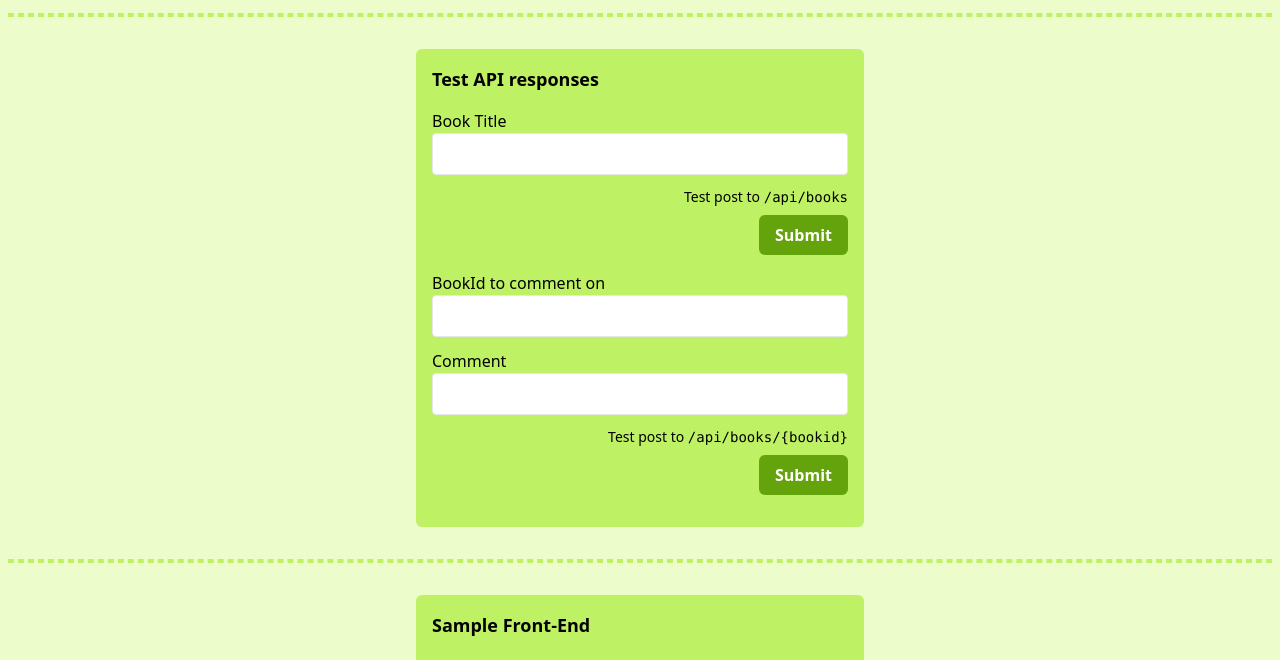
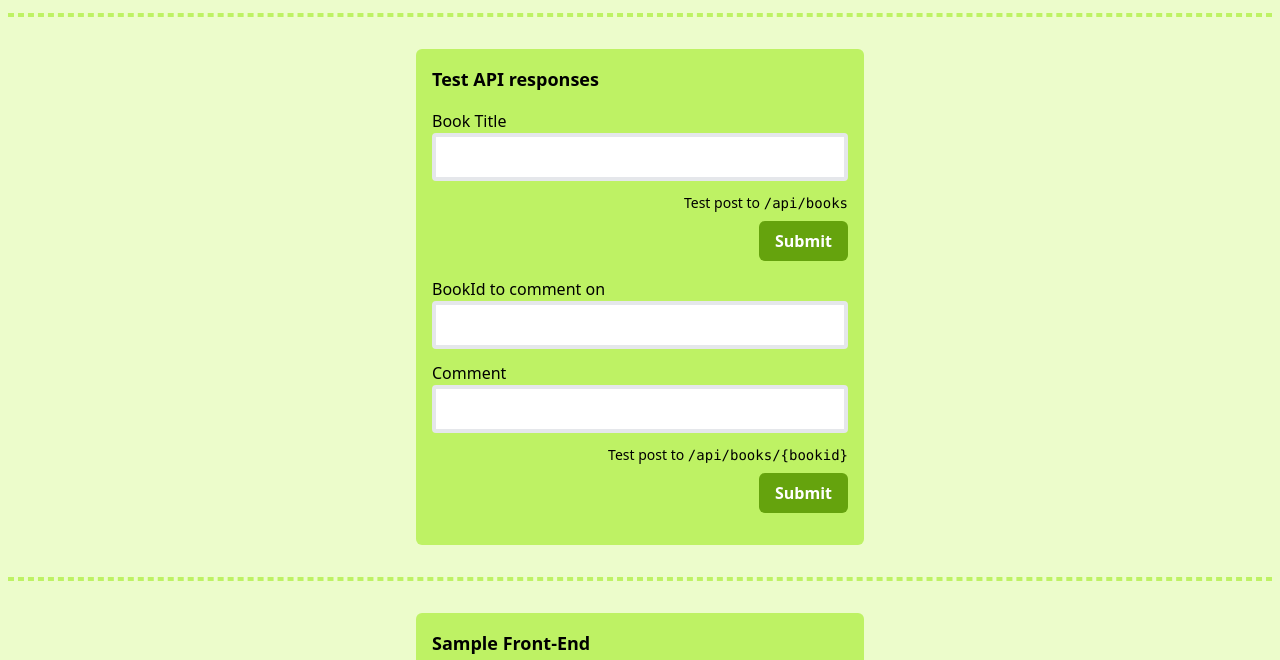
Before and after one commit to hackodes/Projects, a website: page QualityAssurance/PersonalLibrary/views/index.html in a window 1280 px wide. Shown: the part 83-743 px from the top of the page. Drawn offline with nearby package versions, Linux system fonts and the light colour scheme; no server answers.

Commit message:
Update index.html

```diff
--- a/QualityAssurance/PersonalLibrary/views/index.html
+++ b/QualityAssurance/PersonalLibrary/views/index.html
@@ -21,7 +21,8 @@
     <form action="/api/books" method="post">
 
       <label for="title" class="block">Book Title</label>
-      <input type="text" id="title" name="title" value="" class="w-full border rounded py-2 px-3 mb-3">
+      <input type="text" id="title" name="title" value=""
+        class="w-full rounded py-2 px-3 mb-3 border-4 border-double border-gray-300 focus:border-lime-400 focus:bg-lime-100 outline-none">
       <div class="flex flex-col items-end">
         <h4 class="text-sm mb-2 font-normal">Test post to <span class="font-mono">/api/books</span></h4>
         <div class="flex justify-end">
@@ -35,9 +36,11 @@
 
     <form action="" method="post" id="commentTest" class="mt-4">
       <label for="idinputtest" class="block">BookId to comment on</label>
-      <input type="text" name="id" value="" id="idinputtest" class="w-full border rounded py-2 px-3 mb-3">
+      <input type="text" name="id" value="" id="idinputtest"
+        class="w-full rounded py-2 px-3 mb-3 border-4 border-double border-gray-300 focus:border-lime-400 focus:bg-lime-100 outline-none">
       <label for="comment" class="block">Comment</label>
-      <input type="text" id="comment" name="comment" value="" class="w-full border rounded py-2 px-3 mb-3">
+      <input type="text" id="comment" name="comment" value=""
+        class="w-full  rounded py-2 px-3 mb-3 border-4 border-double border-gray-300 focus:border-lime-400 focus:bg-lime-100 outline-none">
       <div class="flex flex-col items-end">
         <h4 class="text-sm font-normal mb-2">Test post to <span class="font-mono">/api/books/{bookid}</span></h4>
         <div class="flex justify-end">
@@ -57,7 +60,7 @@
     <form id="newBookForm" class="mb-4">
       <label for="bookTitleToAdd" class="block">New Book Title</label>
       <input type="text" id="bookTitleToAdd" name="title" placeholder="Moby Dick"
-        class="w-full border rounded py-2 px-3 mb-3">
+        class="w-full rounded py-2 px-3 mb-3 border-4 border-double border-gray-300 focus:border-lime-400 focus:bg-lime-100 outline-none">
       <div class="flex justify-end">
         <button type="submit"
           class="bg-lime-600 hover:bg-lime-700 text-white font-bold px-4 py-2 rounded-md focus:outline-none focus:shadow-outline">
```
